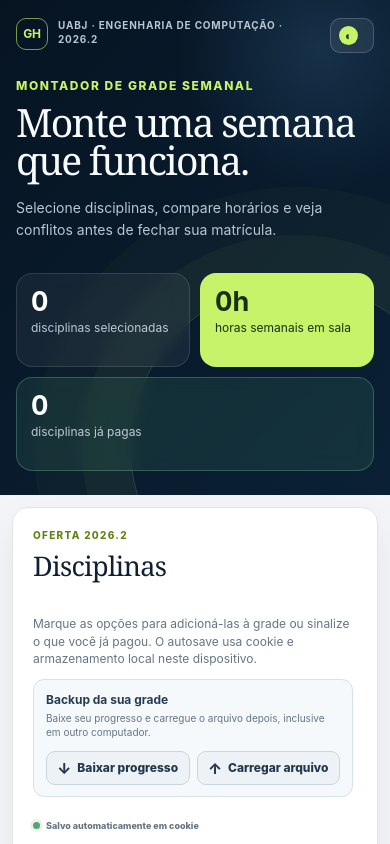
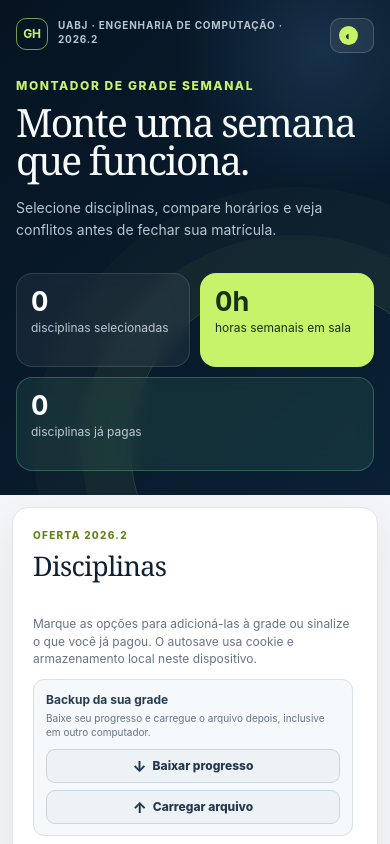
Before and after one commit to Laginh0/grade-horaria-uabj-2026-2, a Next.js app: page / in a window 390 px wide. Shown: the top 844 px of the page. Built offline with nearby package versions, Linux system fonts and the light colour scheme.

Commit message:
Fix backup panel responsive layout

```diff
--- a/app/globals.css
+++ b/app/globals.css
@@ -303,6 +303,7 @@ input:focus-visible,
   align-items: center;
   justify-content: center;
   gap: 6px;
+  min-width: 0;
   padding: 7px 10px;
   border: 1px solid #cbd5de;
   border-radius: 9px;
@@ -311,6 +312,7 @@ input:focus-visible,
   cursor: pointer;
   font-size: 12px;
   font-weight: 800;
+  white-space: nowrap;
 }
 
 .file-button span {
@@ -335,9 +337,9 @@ input:focus-visible,
 
 .progress-backup {
   display: flex;
-  align-items: center;
-  justify-content: space-between;
-  gap: 12px;
+  align-items: stretch;
+  flex-direction: column;
+  gap: 10px;
   margin: -4px 12px 14px 0;
   padding: 11px 12px;
   border: 1px solid #d6e1ea;
@@ -357,17 +359,15 @@ input:focus-visible,
 }
 
 .progress-backup-copy span {
-  max-width: 330px;
+  max-width: none;
   color: var(--muted);
   font-size: 10px;
   line-height: 1.35;
 }
 
 .progress-backup-actions {
-  display: flex;
-  flex: 0 0 auto;
-  flex-wrap: wrap;
-  justify-content: flex-end;
+  display: grid;
+  grid-template-columns: repeat(auto-fit, minmax(150px, 1fr));
   gap: 7px;
 }
 
@@ -1882,8 +1882,7 @@ input:focus-visible,
   }
 
   .progress-backup-actions {
-    display: grid;
-    grid-template-columns: 1fr 1fr;
+    grid-template-columns: repeat(auto-fit, minmax(150px, 1fr));
   }
 
   .period-group + .period-group {
--- a/index.html
+++ b/index.html
@@ -322,6 +322,7 @@ input:focus-visible,
   align-items: center;
   justify-content: center;
   gap: 6px;
+  min-width: 0;
   padding: 7px 10px;
   border: 1px solid #cbd5de;
   border-radius: 9px;
@@ -330,6 +331,7 @@ input:focus-visible,
   cursor: pointer;
   font-size: 12px;
   font-weight: 800;
+  white-space: nowrap;
 }
 
 .file-button span {
@@ -354,9 +356,9 @@ input:focus-visible,
 
 .progress-backup {
   display: flex;
-  align-items: center;
-  justify-content: space-between;
-  gap: 12px;
+  align-items: stretch;
+  flex-direction: column;
+  gap: 10px;
   margin: -4px 12px 14px 0;
   padding: 11px 12px;
   border: 1px solid #d6e1ea;
@@ -376,17 +378,15 @@ input:focus-visible,
 }
 
 .progress-backup-copy span {
-  max-width: 330px;
+  max-width: none;
   color: var(--muted);
   font-size: 10px;
   line-height: 1.35;
 }
 
 .progress-backup-actions {
-  display: flex;
-  flex: 0 0 auto;
-  flex-wrap: wrap;
-  justify-content: flex-end;
+  display: grid;
+  grid-template-columns: repeat(auto-fit, minmax(150px, 1fr));
   gap: 7px;
 }
 
@@ -1901,8 +1901,7 @@ input:focus-visible,
   }
 
   .progress-backup-actions {
-    display: grid;
-    grid-template-columns: 1fr 1fr;
+    grid-template-columns: repeat(auto-fit, minmax(150px, 1fr));
   }
 
   .period-group + .period-group {
```
